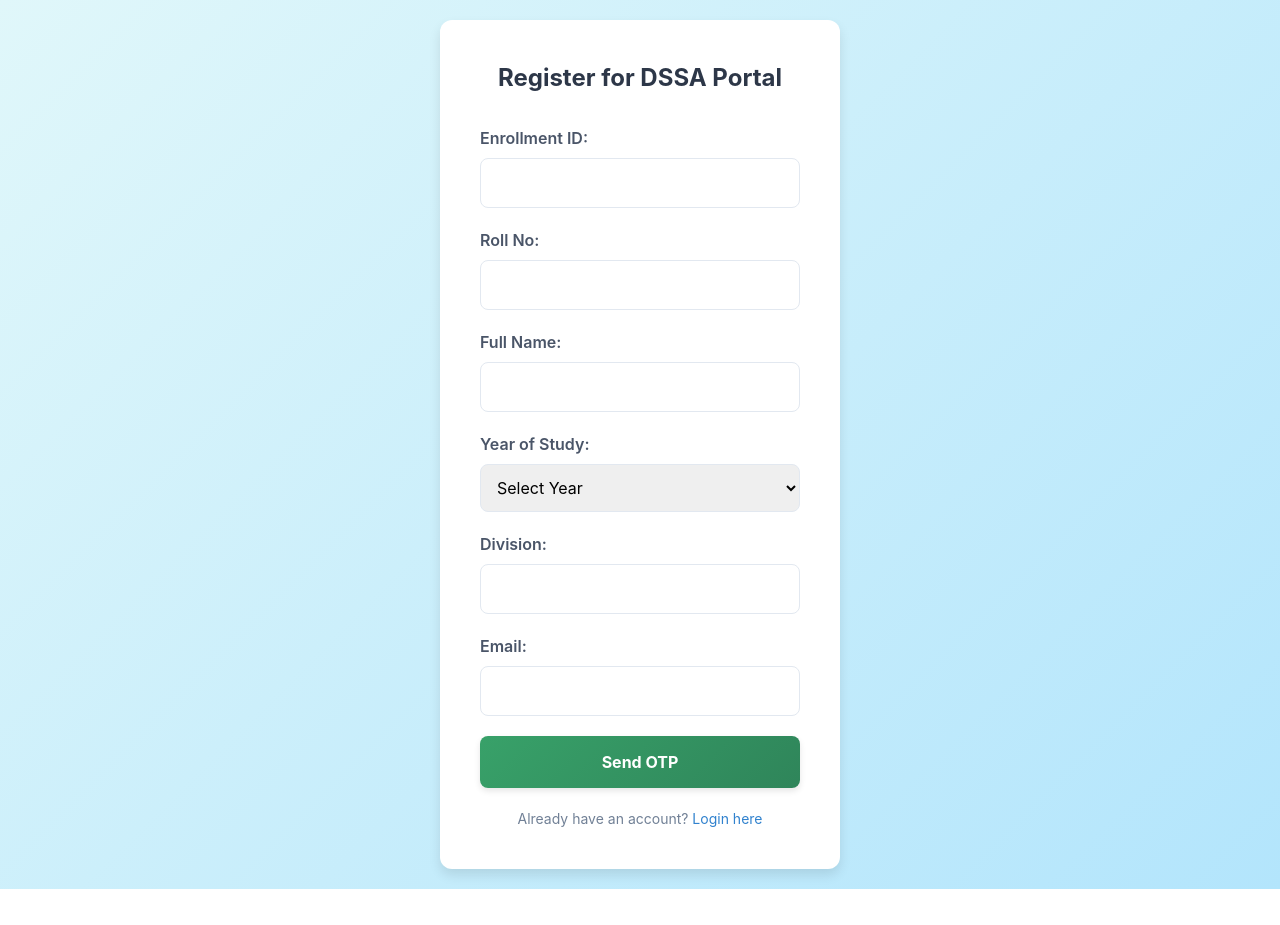
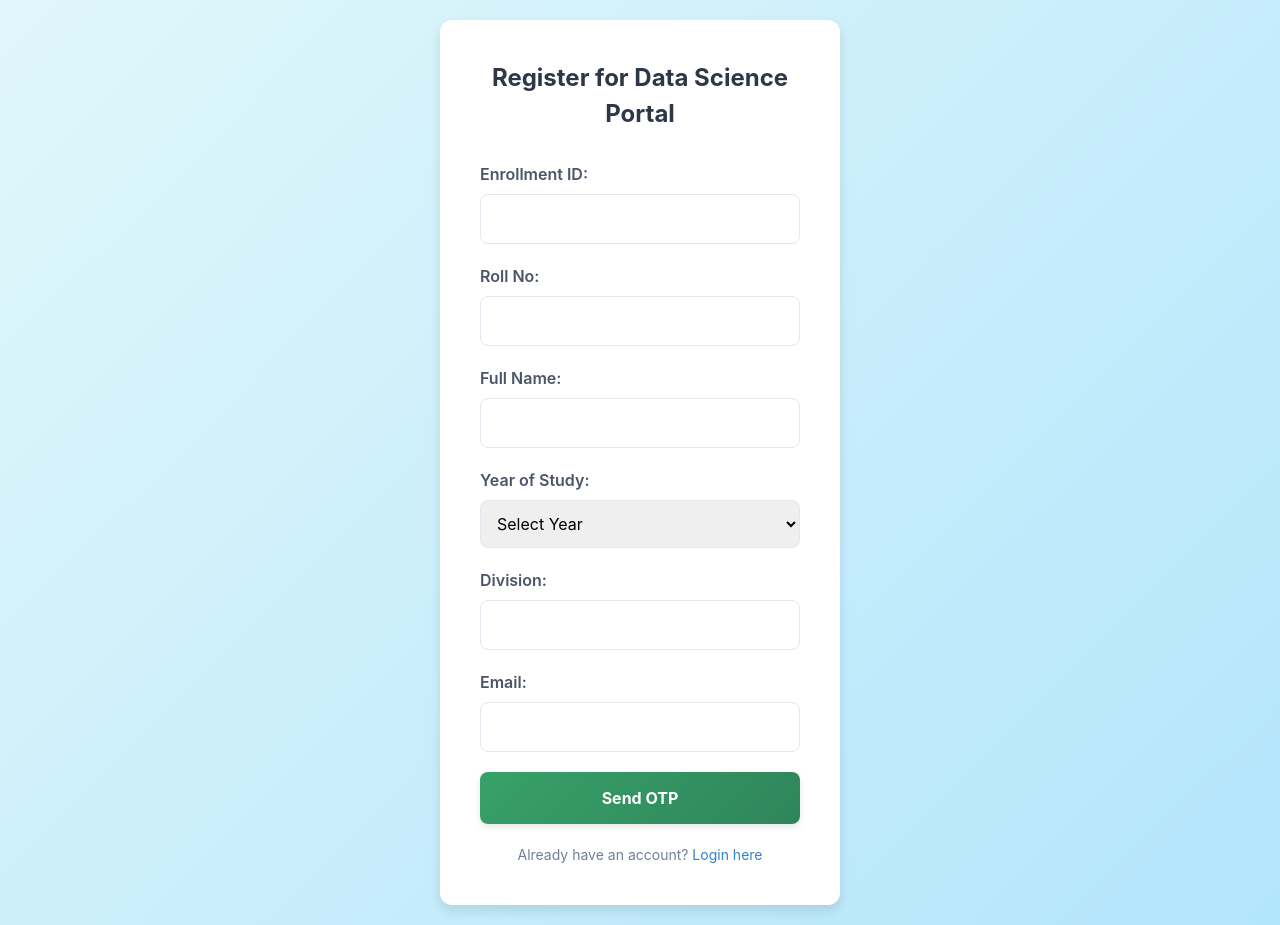
Before and after one commit to shreyas564/dssa-portal-frontend, a React (Create React App) app: page /register in a window 1280 px wide. Before the commit the page ends 889 px from the top, so only its background shows below. Built offline with nearby package versions, Linux system fonts and the light colour scheme.

Commit message:
Update Register.js

```diff
--- a/src/components/Register.js
+++ b/src/components/Register.js
@@ -61,7 +61,7 @@ function Register({ onRegister }) {
   return (
     <div className="register-container">
       <div className="register-card">
-        <h2>Register for DSSA Portal</h2>
+        <h2>Register for Data Science Portal</h2>
         {!otpSent ? (
           <form onSubmit={handleSendOtp}>
             <div className="form-group">
```
